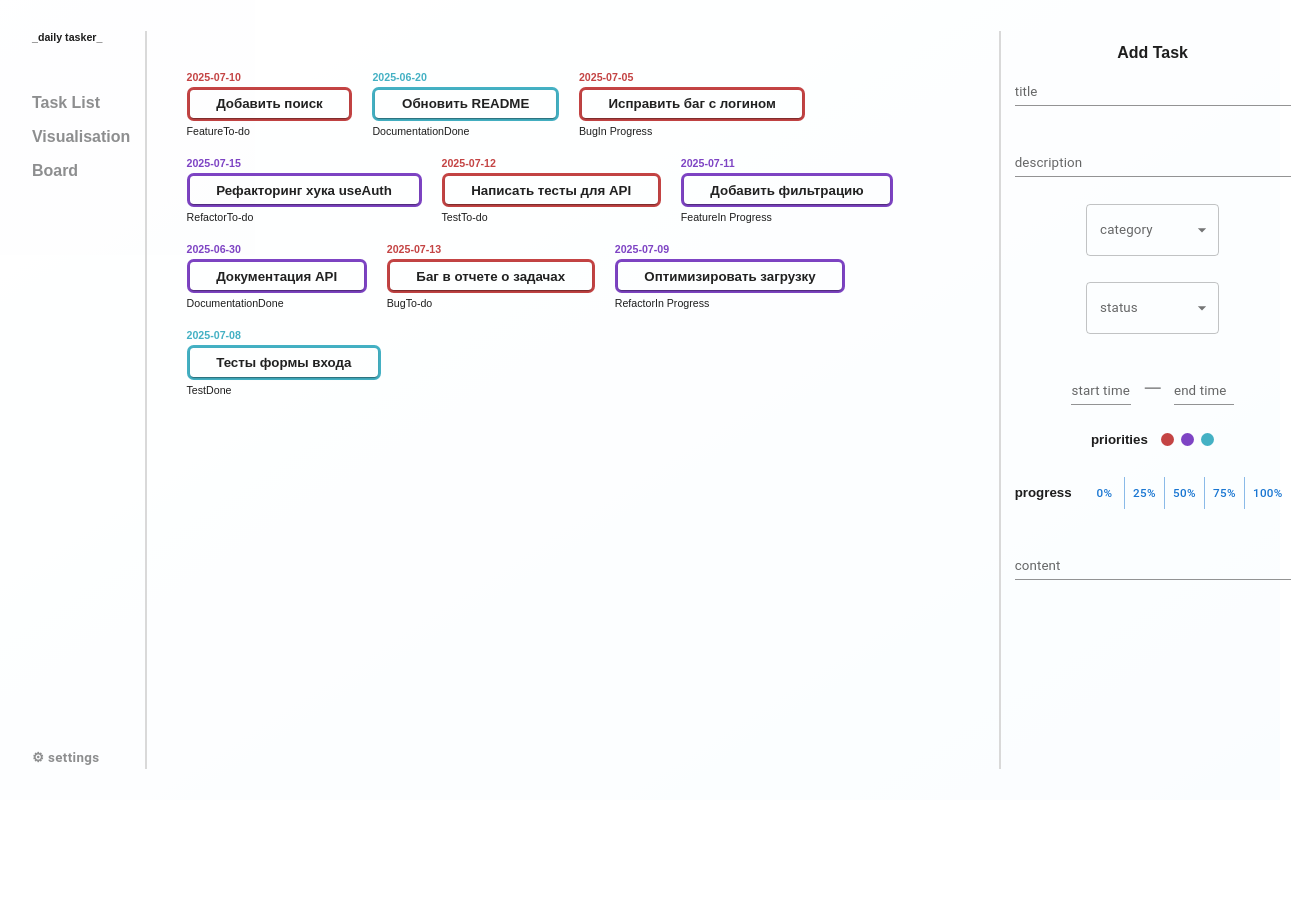
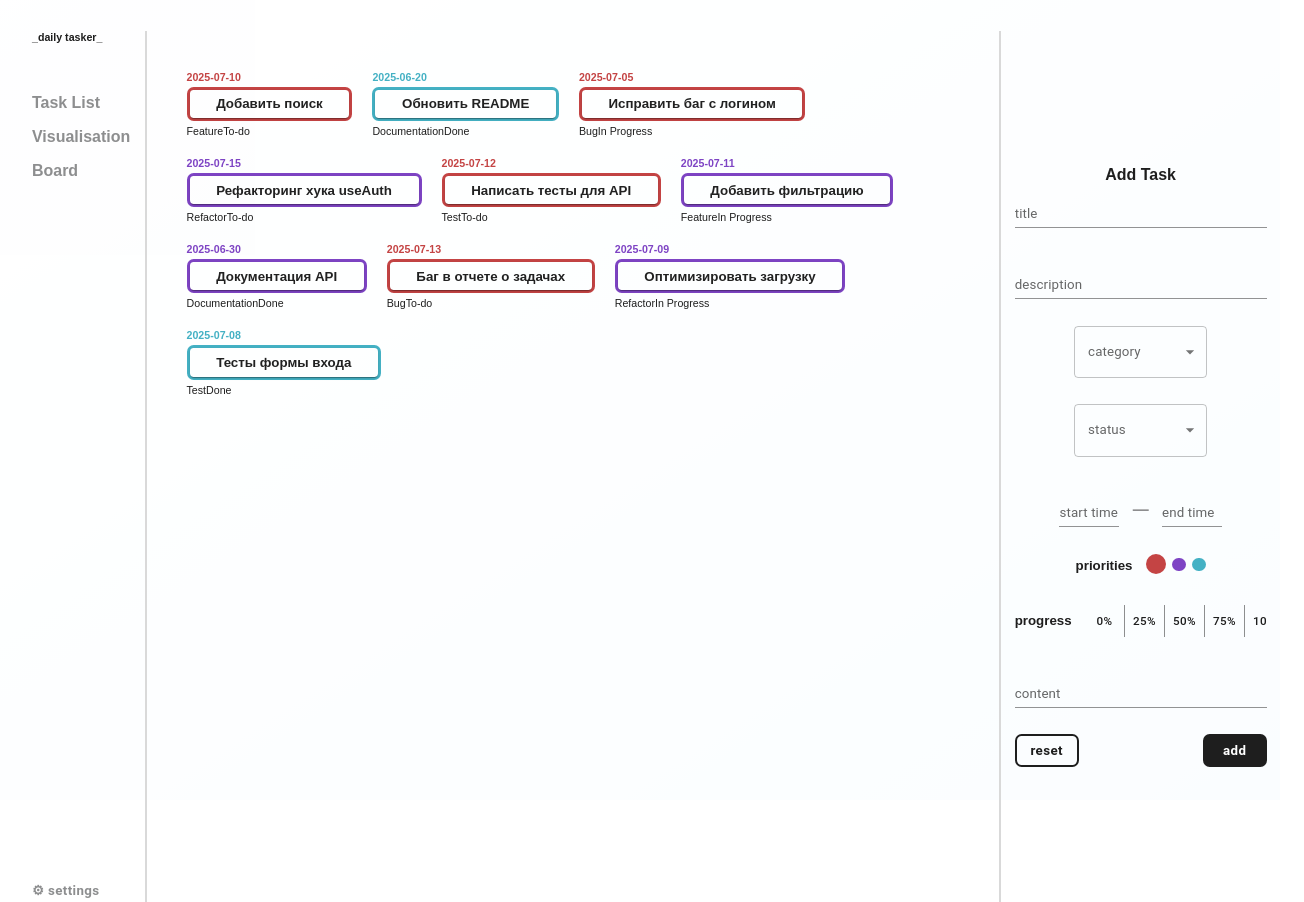
Before and after one commit to ZaplatiteZaSitePJ/t1-tasker, a React (Vite) app: page / in a window 1280 px wide. Shown: the whole page, 1304 px wide, since content can reach past the window. Before the commit the page ends 800 px from the top, so only its background shows below. Built offline with nearby package versions, Linux system fonts and the light colour scheme.

Commit message:
Finished Add Task Panel, half way to stilized it

```diff
--- a/src/components/pages/TaskList.module.scss
+++ b/src/components/pages/TaskList.module.scss
@@ -3,15 +3,14 @@
 	grid-template-columns: 64rem auto;
 	height: 100%;
 
-    &__contentPanel{
-
+	&__contentPanel {
 	}
 
-    &__addPanel{
+	&__addPanel {
 		padding: 1rem;
 		display: grid;
-        grid-template-rows: 1fr;
-        height: 100%;
+		grid-template-rows: minmax(100%, 845px);
+		overflow: hidden;
 		border-left: 2px solid var(--light-grey-color);
 	}
 }
--- a/src/components/pages/compomemts/addTask/AddTaskForm.module.scss
+++ b/src/components/pages/compomemts/addTask/AddTaskForm.module.scss
@@ -2,10 +2,18 @@ h3 {
 	font-size: var(--normal-font-size);
 }
 
+.activeButton {
+	width: 1.5rem !important;
+	height: 1.5rem !important;
+}
+
 .container {
+	margin: auto 0;
 	text-align: center;
 	font-size: var(--large-font-size);
 	font-weight: bold;
+	max-height: 100%;
+	overflow: auto;
 }
 
 .addForm {
@@ -30,11 +38,14 @@ h3 {
 		display: flex;
 		justify-content: center;
 		gap: 1rem;
+		align-items: center;
 	}
 
 	&__prioritiesChoice {
 		display: flex;
 		gap: 0.5rem;
+		align-items: center;
+		height: fit-content;
 	}
 
 	&__prioritesButton {
@@ -55,4 +66,9 @@ h3 {
 		justify-content: space-between;
 		gap: 1rem;
 	}
+
+	&__buttonsContainer {
+		display: flex;
+		justify-content: space-between;
+	}
 }
--- a/src/components/pages/compomemts/addTask/AddTaskForm.tsx
+++ b/src/components/pages/compomemts/addTask/AddTaskForm.tsx
@@ -1,5 +1,6 @@
 import React from "react";
 import styles from "./AddTaskForm.module.scss";
+import cn from "classnames";
 import { useForm } from "react-hook-form";
 import type { TaskProps } from "../tasks/Task.interface";
 import {
@@ -11,13 +12,16 @@ import {
 	ButtonGroup,
 	Button,
 } from "@mui/material";
+import ButtonBordered from "../../../ui/buttons/ButtonBordered";
+import ButtonFilled from "../../../ui/buttons/ButtonFilled";
 
 export default function AddTaskForm() {
 	const {
 		register,
+		getValues,
 		handleSubmit,
 		formState: { errors },
-	} = useForm<TaskProps>();
+	} = useForm<TaskProps>({ defaultValues: { priorites: "High" } });
 
 	return (
 		<div className={styles.container}>
@@ -35,12 +39,14 @@ export default function AddTaskForm() {
 						},
 					})}
 				/>
+
 				<TextField
 					label="description"
 					variant="standard"
 					fullWidth
 					{...register("description")}
 				/>
+
 				<FormControl sx={{ width: "10rem", margin: "0 auto" }}>
 					<InputLabel id="category-label-id">category</InputLabel>
 					<Select
@@ -59,6 +65,7 @@ export default function AddTaskForm() {
 						<MenuItem value={"Test"}>Test</MenuItem>
 					</Select>
 				</FormControl>
+
 				<FormControl sx={{ width: "10rem", margin: "0 auto" }}>
 					<InputLabel id="status-label-id">status</InputLabel>
 					<Select
@@ -73,6 +80,7 @@ export default function AddTaskForm() {
 						<MenuItem value={"Done"}>Done</MenuItem>
 					</Select>
 				</FormControl>
+
 				<div className={styles.addForm__dateContainer}>
 					<TextField
 						label="start time"
@@ -86,6 +94,7 @@ export default function AddTaskForm() {
 						sx={{ width: "4.5rem" }}
 					/>
 				</div>
+
 				<div className={styles.addForm__prioritiesContainer}>
 					<h3>priorities</h3>
 					<ul className={styles.addForm__prioritiesChoice}>
@@ -95,7 +104,10 @@ export default function AddTaskForm() {
 								style={{
 									backgroundColor: `var(--high-priorites-color)`,
 								}}
-								className={styles.addForm__prioritesButton}
+								className={cn(styles.addForm__prioritesButton, {
+									[styles.activeButton]:
+										getValues("priorites") === "High",
+								})}
 							></button>
 						</li>
 						<li>
@@ -104,7 +116,10 @@ export default function AddTaskForm() {
 								style={{
 									backgroundColor: `var(--medium-priorites-color)`,
 								}}
-								className={styles.addForm__prioritesButton}
+								className={cn(styles.addForm__prioritesButton, {
+									[styles.activeButton]:
+										getValues("priorites") === "Medium",
+								})}
 							></button>
 						</li>
 						<li>
@@ -113,21 +128,42 @@ export default function AddTaskForm() {
 								style={{
 									backgroundColor: `var(--low-priorites-color)`,
 								}}
-								className={styles.addForm__prioritesButton}
+								className={cn(styles.addForm__prioritesButton, {
+									[styles.activeButton]:
+										getValues("priorites") === "Low",
+								})}
 							></button>
 						</li>
 					</ul>
 				</div>
+
 				<div className={styles.addForm__progressContainer}>
 					<h3>progress</h3>
-					<ButtonGroup variant="text" aria-label="Basic button group">
-						<Button>0%</Button>
-						<Button>25%</Button>
-						<Button>50%</Button>
-						<Button>75%</Button>
-						<Button>100%</Button>
+					<ButtonGroup
+						variant="text"
+						aria-label="Basic button group"
+						sx={{
+							"& .MuiButtonGroup-grouped:not(:last-of-type)": {
+								borderRight: "1px solid var(--grey-color)",
+							},
+						}}
+					>
+						<Button sx={{ color: `var(--black-color)` }}>0%</Button>
+						<Button sx={{ color: `var(--black-color)` }}>
+							25%
+						</Button>
+						<Button sx={{ color: `var(--black-color)` }}>
+							50%
+						</Button>
+						<Button sx={{ color: `var(--black-color)` }}>
+							75%
+						</Button>
+						<Button sx={{ color: `var(--black-color)` }}>
+							100%
+						</Button>
 					</ButtonGroup>
 				</div>
+
 				<TextField
 					label="content"
 					variant="standard"
@@ -135,6 +171,11 @@ export default function AddTaskForm() {
 					fullWidth
 					{...register("content")}
 				/>
+
+				<div className={styles.addForm__buttonsContainer}>
+					<ButtonBordered>reset</ButtonBordered>
+					<ButtonFilled>add</ButtonFilled>
+				</div>
 			</form>
 		</div>
 	);
--- a/src/components/ui/cards/CardInfo.module.scss
+++ b/src/components/ui/cards/CardInfo.module.scss
@@ -35,7 +35,7 @@
 			transform: scaleY(1);
 			padding: 0 0 0.75rem;
 			transform-origin: top;
-			transition: all 0.2s ease 0.4s;
+			transition: all 0.2s ease 0.3s;
 		}
 	}
 }
```
Lines whose indentation alone changed are shown as unchanged.
